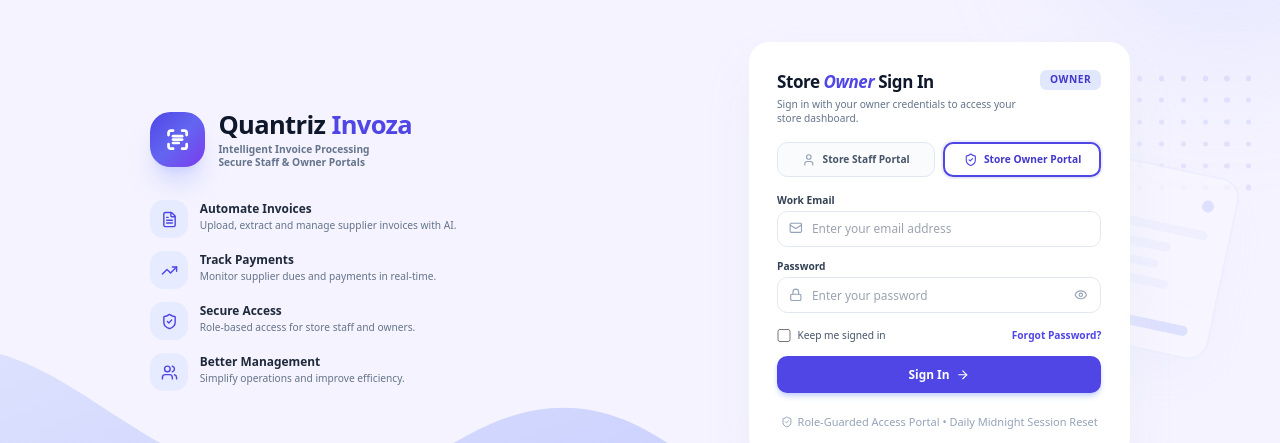
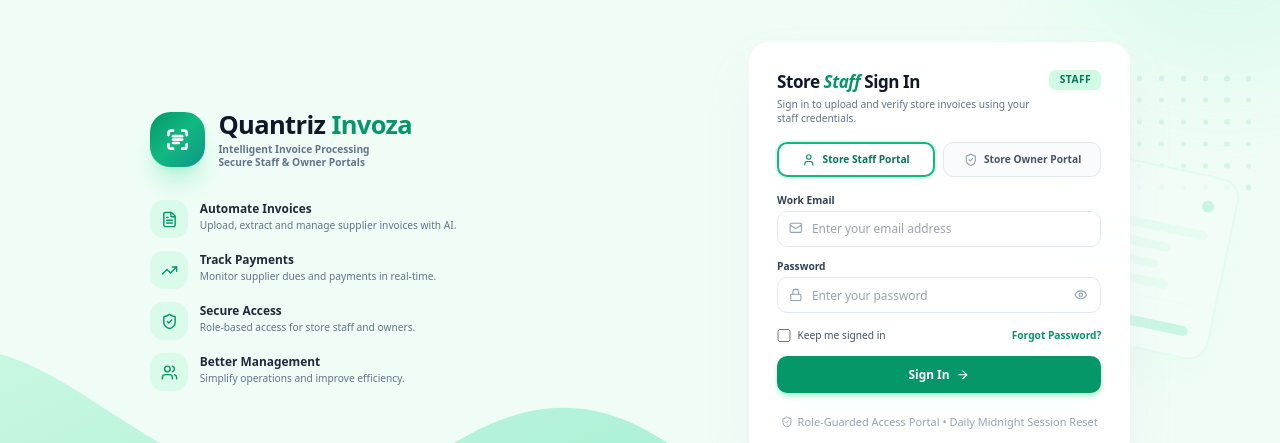
Before and after one commit to KornipatiAkash-1969/quontriz-invoza, a React (Vite) app in the folder frontend/: page /login in a window 1280 px wide. Shown: the part 150-593 px from the top of the page. Built offline with nearby package versions, Linux system fonts and the light colour scheme; no server answers.

Commit message:
Default login portal to staff initially instead of owner

```diff
--- a/frontend/src/pages/LoginPage.jsx
+++ b/frontend/src/pages/LoginPage.jsx
@@ -25,7 +25,12 @@
   const { error: toastError } = useToast();
   const { refreshUpdates } = useUpdates();
 
-  const [portalRole, setPortalRole] = useState('owner'); // 'owner' | 'staff'
+  // Initially set to 'staff' as default portal
+  const [portalRole, setPortalRole] = useState(() => {
+    const queryRole = new URLSearchParams(location.search).get('role');
+    if (queryRole === 'owner' || location.state?.role === 'owner') return 'owner';
+    return 'staff';
+  });
   const [email, setEmail] = useState('');
   const [password, setPassword] = useState('');
   const [showPassword, setShowPassword] = useState(false);
```
Also changed, not shown: 2 other files (tests, documents, lock files or other folders).
